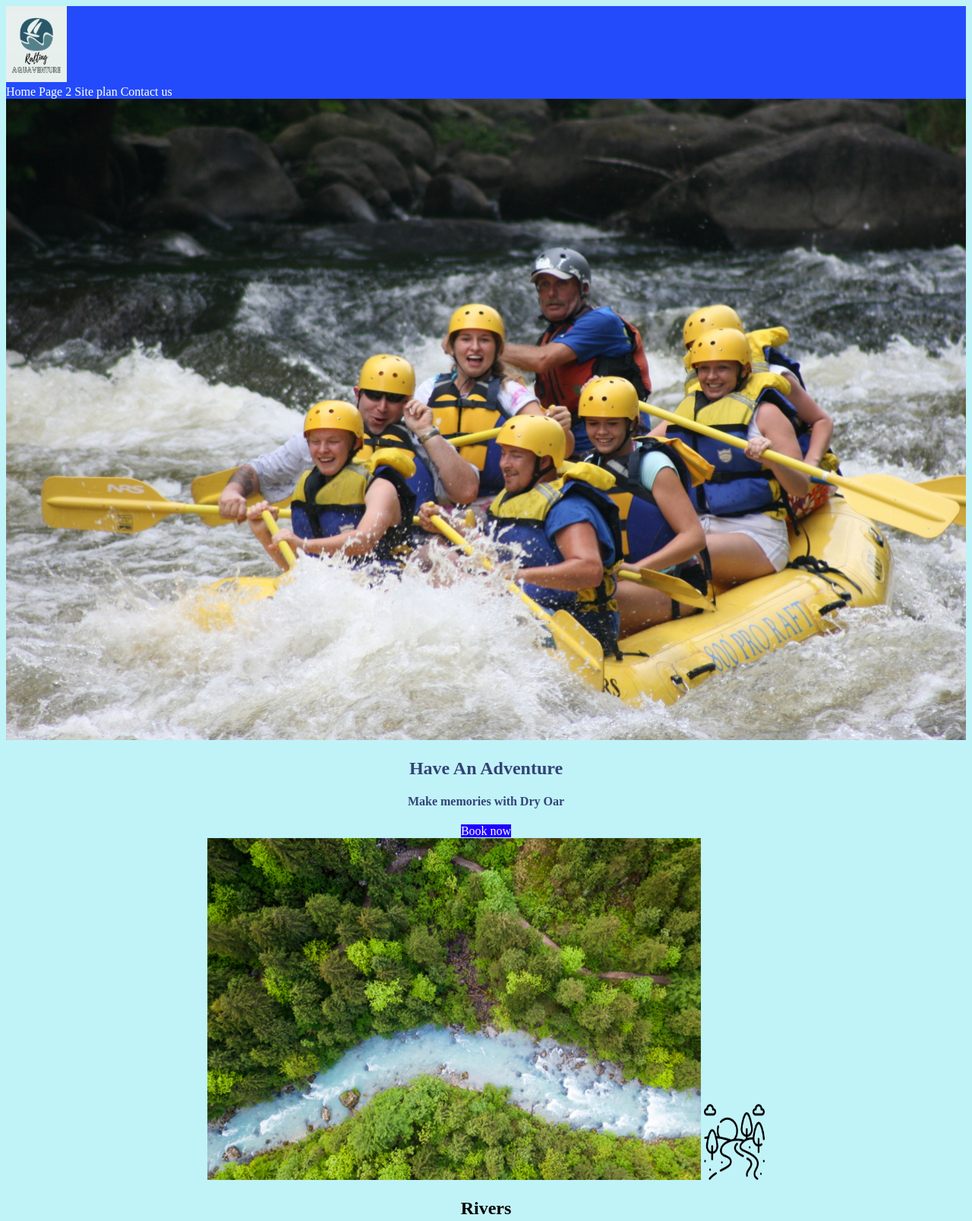
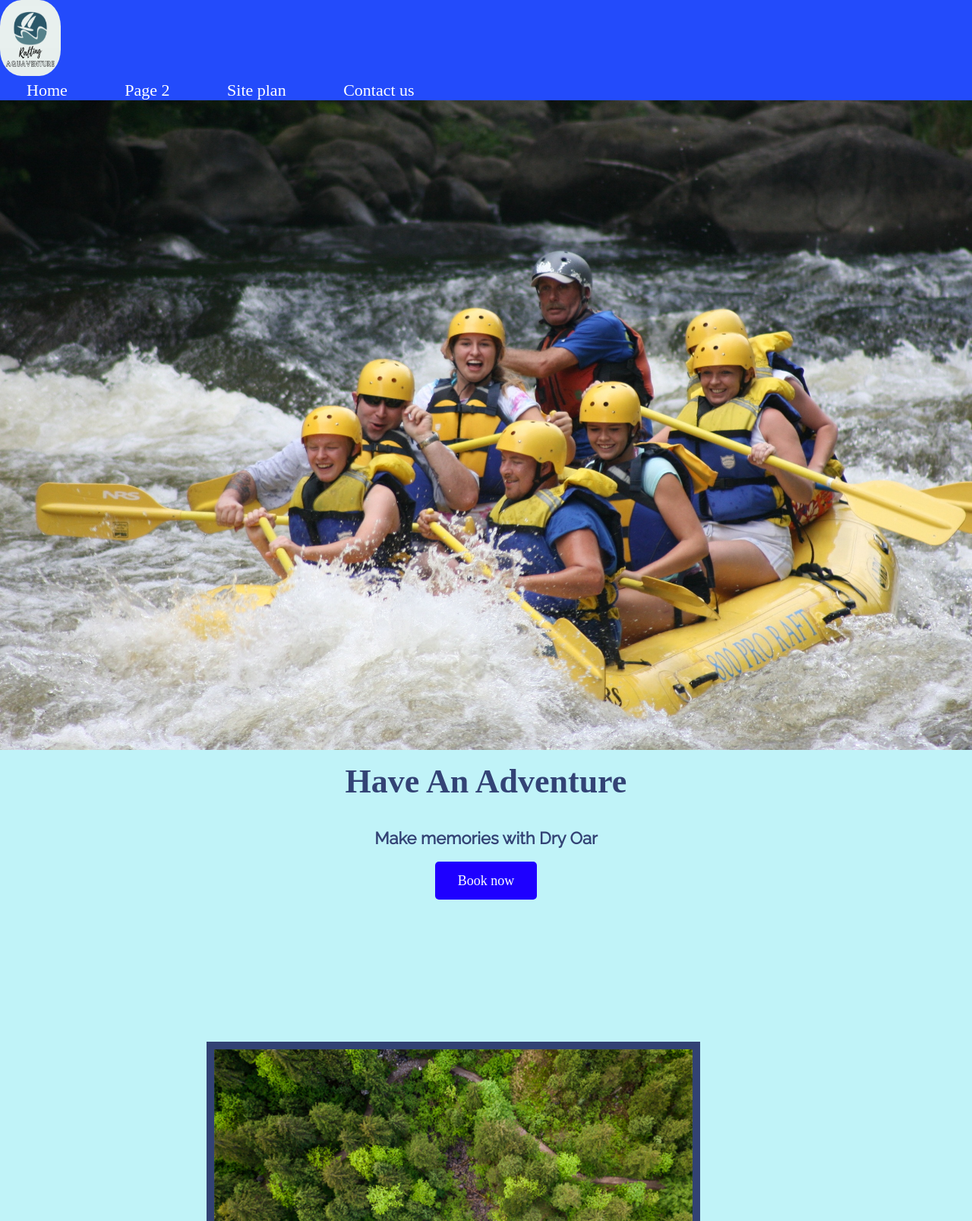
Before and after one commit to Marcela7/wdd130, a plain HTML site: page wwr/index.html in a window 1280 px wide. Shown: the top 1607 px of the page at 76% size. Drawn offline with Linux system fonts and the light colour scheme.

Commit message:
new changes

```diff
--- a/wwr/index.html
+++ b/wwr/index.html
@@ -78,7 +78,7 @@
         </section>
         <section class="rapids-card">
           <img
-            class="card-imag"
+            class="card-img"
             src="images/apilados-canoa-playa.jpg"
             alt="rafting boat"
             width="650"
--- a/wwr/style/style.css
+++ b/wwr/style/style.css
@@ -1,6 +1,11 @@
+@import url("https://fonts.googleapis.com/css2?family=Open+Sans:wght@300&family=Raleway&display=swap");
+
 /* Global section */
 body {
   background-color: #c0f3f8;
+  font-size: 22px;
+  margin: 0;
+  padding: 0;
 }
 
 /* div content */
@@ -14,8 +19,13 @@ header {
 }
 
 /* logo */
+#logo_link {
+  padding-top: 5px;
+}
+
 .logo {
   width: 80px;
+  border-radius: 35%;
 }
 
 /* Nav home */
@@ -23,6 +33,7 @@ nav a {
   text-align: center;
   color: white;
   text-decoration: none;
+  padding: 35px;
 }
 
 nav a:hover {
@@ -42,6 +53,12 @@ nav a:hover {
 
 .home-title {
   color: #000446bc;
+  font-size: 2em;
+  margin-top: 10px;
+}
+
+#hero-msg h4 {
+  font-family: raleway;
 }
 
 .button-box {
@@ -53,12 +70,31 @@ h4 {
 }
 
 /* home grid */
+.rivers-card,
+.camping-card,
+.rapids-card {
+  margin: 200px 0;
+}
+
+.card-img {
+  border: 10px solid #000446bc;
+}
+
 main section {
   text-align: center;
 }
 
+main section img {
+  box-sizing: border-box;
+}
+
+h2 {
+  margin: 0;
+}
+
 .icon {
   width: 80px;
+  padding-top: 10px;
 }
 
 .book,
@@ -66,12 +102,16 @@ main section {
   background-color: #1e00ff;
   color: white;
   text-decoration: none;
+  font-size: 18px;
+  padding: 15px 30px;
+  border-radius: 5px;
 }
 
 .book:hover,
 .join:hover {
   background-color: #6cfbce;
   color: #000446bc;
+  margin-top: 50px;
 }
 
 #background {
@@ -82,20 +122,29 @@ main section {
 /* msg section */
 .msg {
   background-color: #9be1ff;
+  line-height: 1.5em;
+  padding: 35px;
 }
 
 .msg h2 {
   color: #000446bc;
+  font-family: system-ui, -apple-system, BlinkMacSystemFont, "Segoe UI", Roboto,
+    Oxygen, Ubuntu, Cantarell, "Open Sans", "Helvetica Neue", sans-serif;
 }
 
 .msg p {
   color: #000446bc;
+  font-family: raleway;
+  font-size: 0.8em;
+  padding-bottom: 15px;
 }
 
 /* footer */
 footer {
   background-color: #234bfb;
   color: white;
+  padding: 25px 50px;
+  margin-top: 200px;
 }
 
 footer a {
@@ -114,3 +163,7 @@ footer p {
 footer p a:hover {
   text-decoration: underline;
 }
+
+footer .social img {
+  padding-top: 15px;
+}
```
Also changed, not shown: 1 other file.
